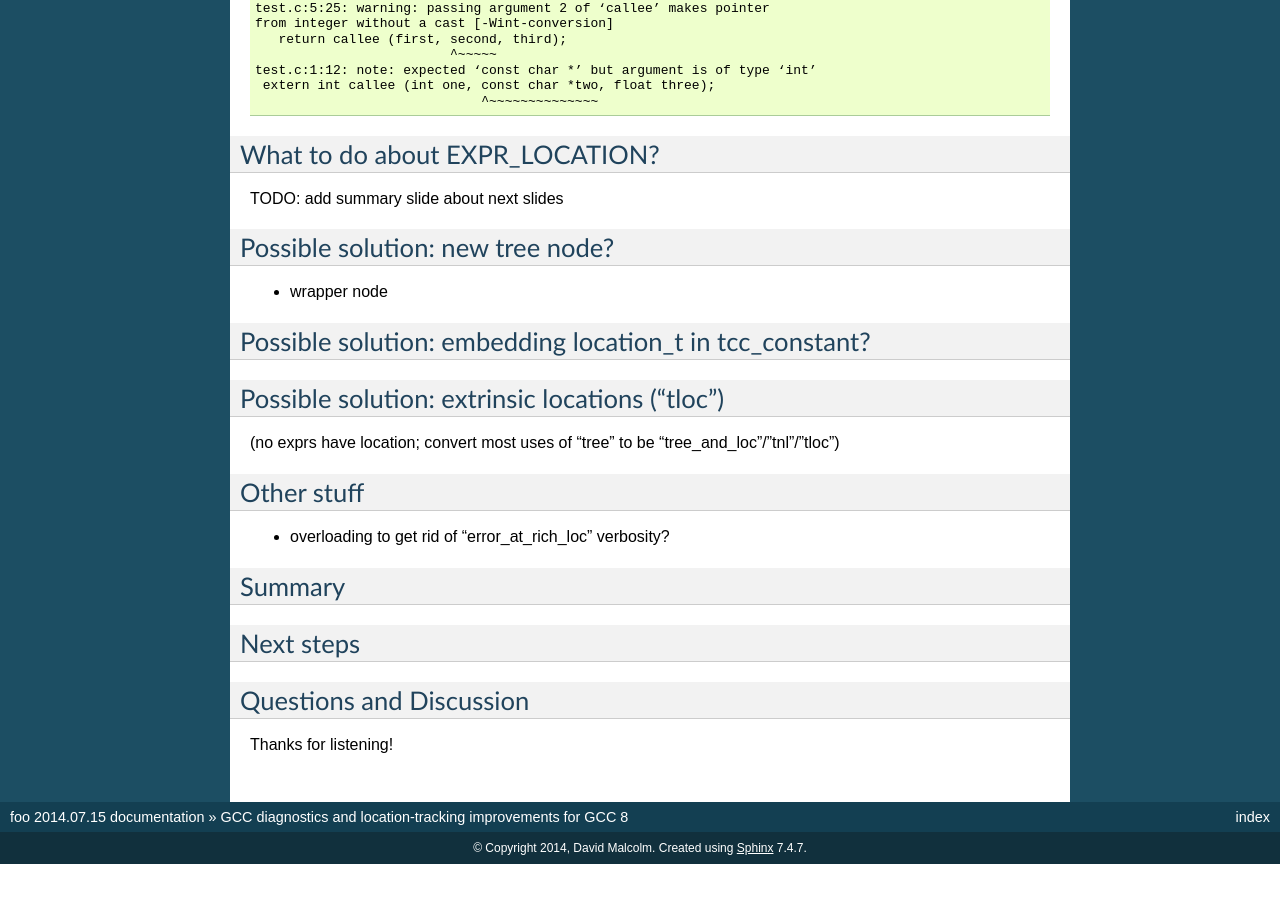
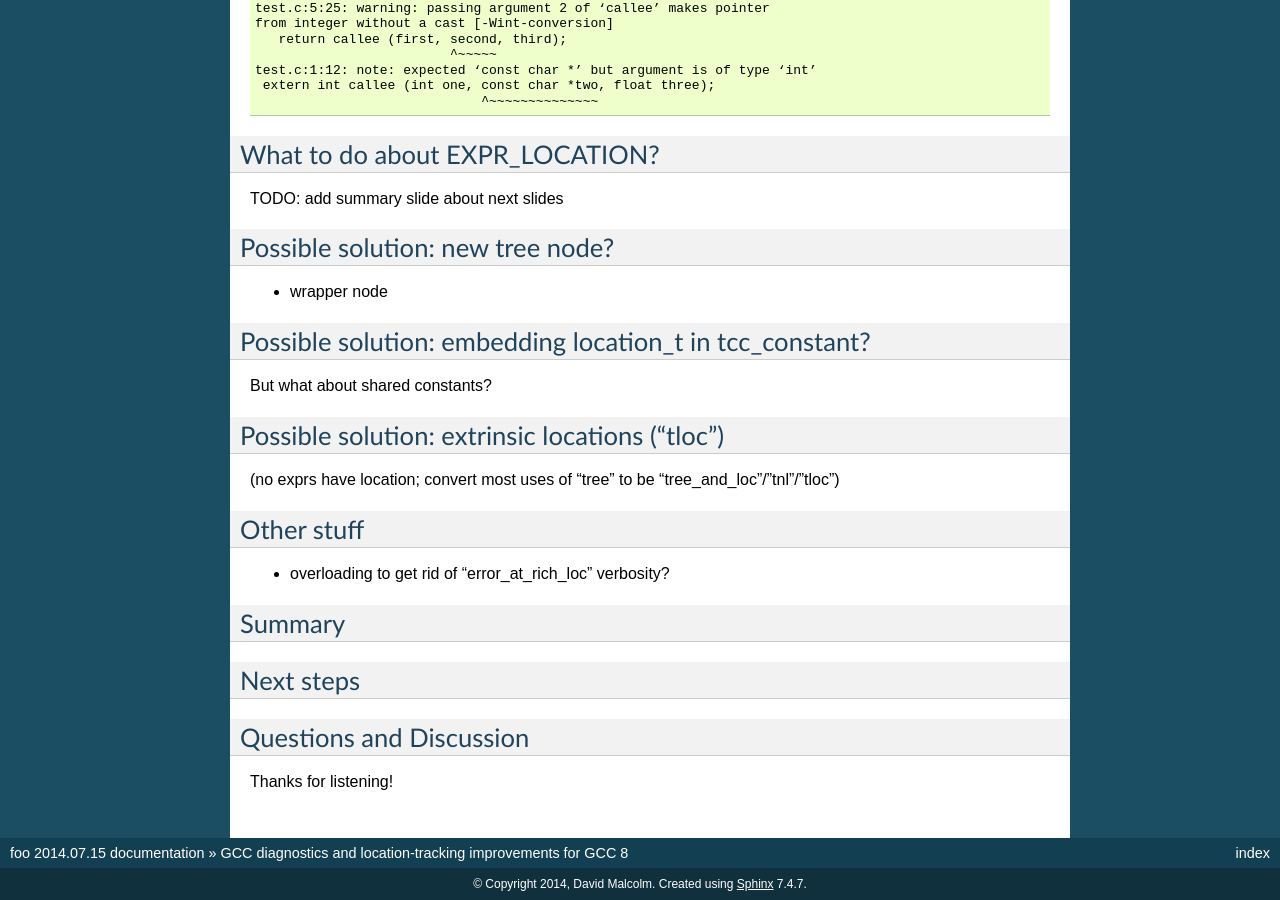
Before and after one commit to davidmalcolm/2017-cauldron-talk, a Sphinx documentation site: the page built from source/index.rst, in a window 1280 px wide and 900 px high, scrolled down 8768 px. Built offline with Sphinx 7.4.7, drawn with Linux system fonts in a browser that asks for light colours; formulas are drawn with MathJax 3; before the commit the page ends 9632 px from its top, so only the background shows below that.

Commit message:
Note issue with tcc_constant

```diff
--- a/source/index.rst
+++ b/source/index.rst
@@ -537,6 +537,8 @@ Possible solution: new tree node?
 Possible solution: embedding location_t in tcc_constant?
 ========================================================
 
+But what about shared constants?
+
 
 Possible solution: extrinsic locations ("tloc")
 ===============================================
```
